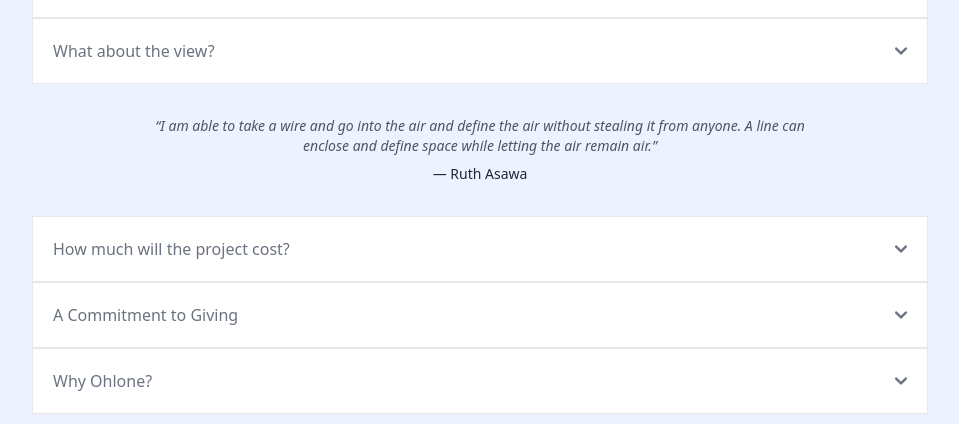
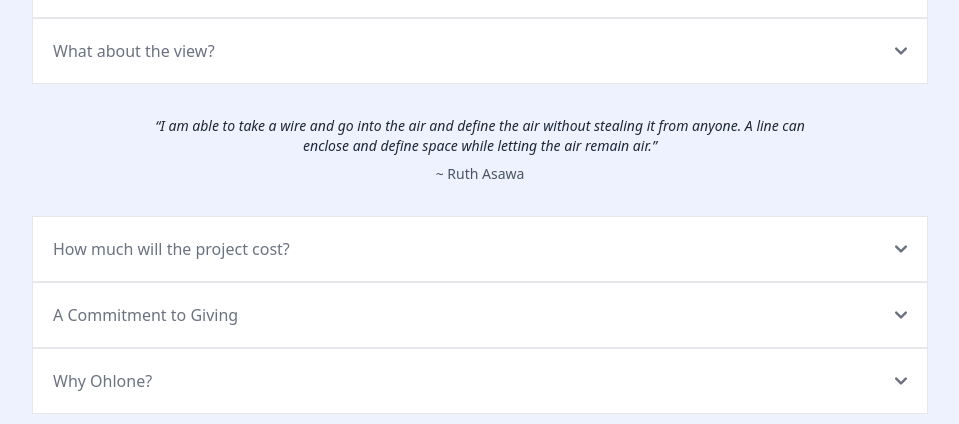
Before and after one commit to foglet/ohlonesky, a plain HTML site: page 00/faqs/index.html in a window 1280 px wide. Shown: the part 1649-2073 px from the top of the page, without its empty margins (160-1119 px from the left). Drawn offline with nearby package versions, Linux system fonts and the light colour scheme.

Commit message:
Update index.html

```diff
--- a/00/faqs/index.html
+++ b/00/faqs/index.html
@@ -258,11 +258,11 @@
 
                 <!-- Ruth Asawa quote -->
                     <section ID="ruth" class="text-center my-8">
-                      <blockquote class="italic text-sm text-gray-600 max-w-2xl mx-auto">
+                      <blockquote class="italic text-sm text-brandDark max-w-2xl mx-auto">
                         “I am able to take a wire and go into the air and define the air without stealing it from anyone.
                         A line can enclose and define space while letting the air remain air.”
                         <br />
-                        <span class="not-italic font-medium text-brandDark block mt-2">— Ruth Asawa</span>
+                        <span class="not-italic font-sm text-gray-600 block mt-2">~ Ruth Asawa</span>
                       </blockquote>
                     </section>
 
```
